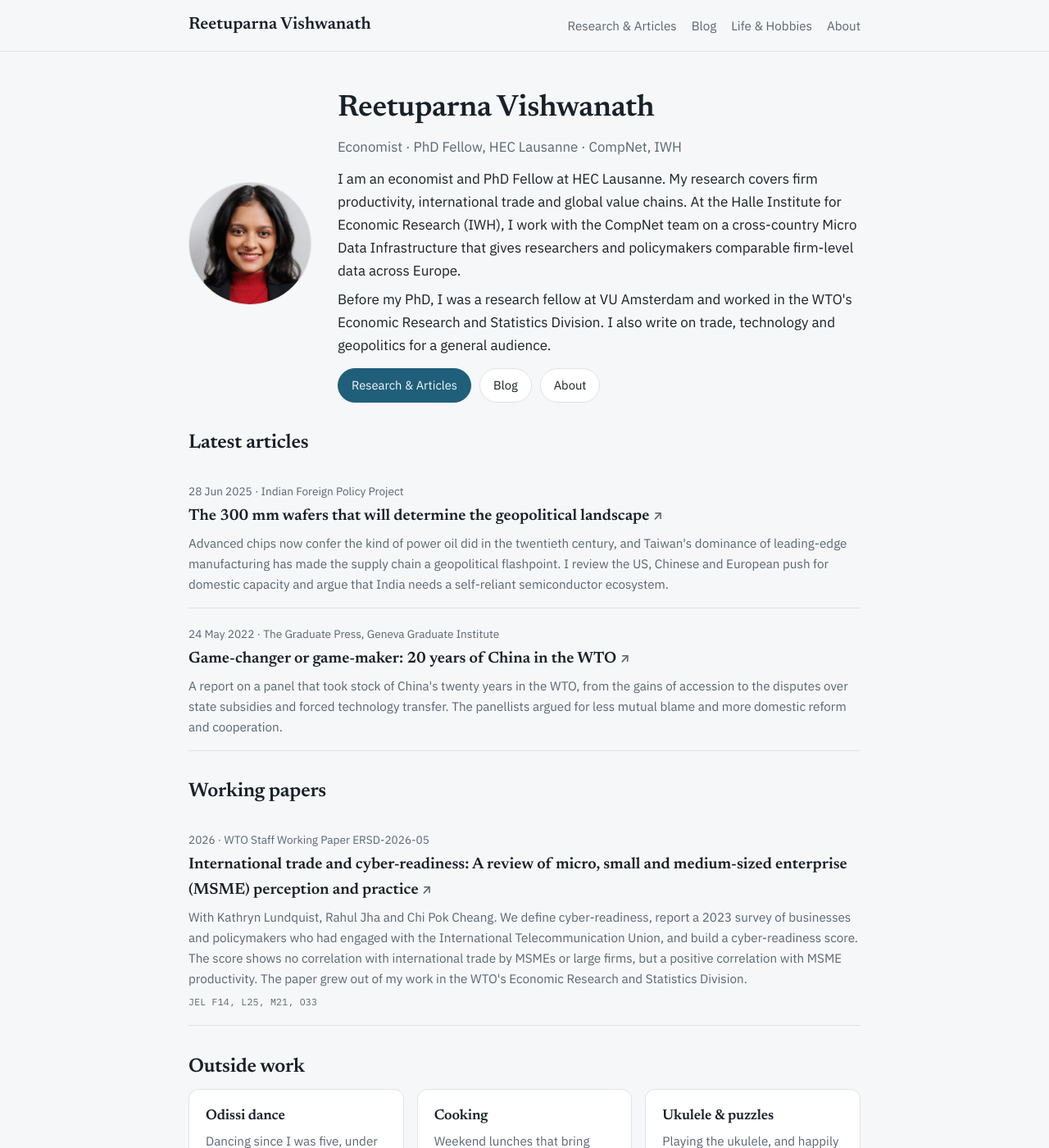
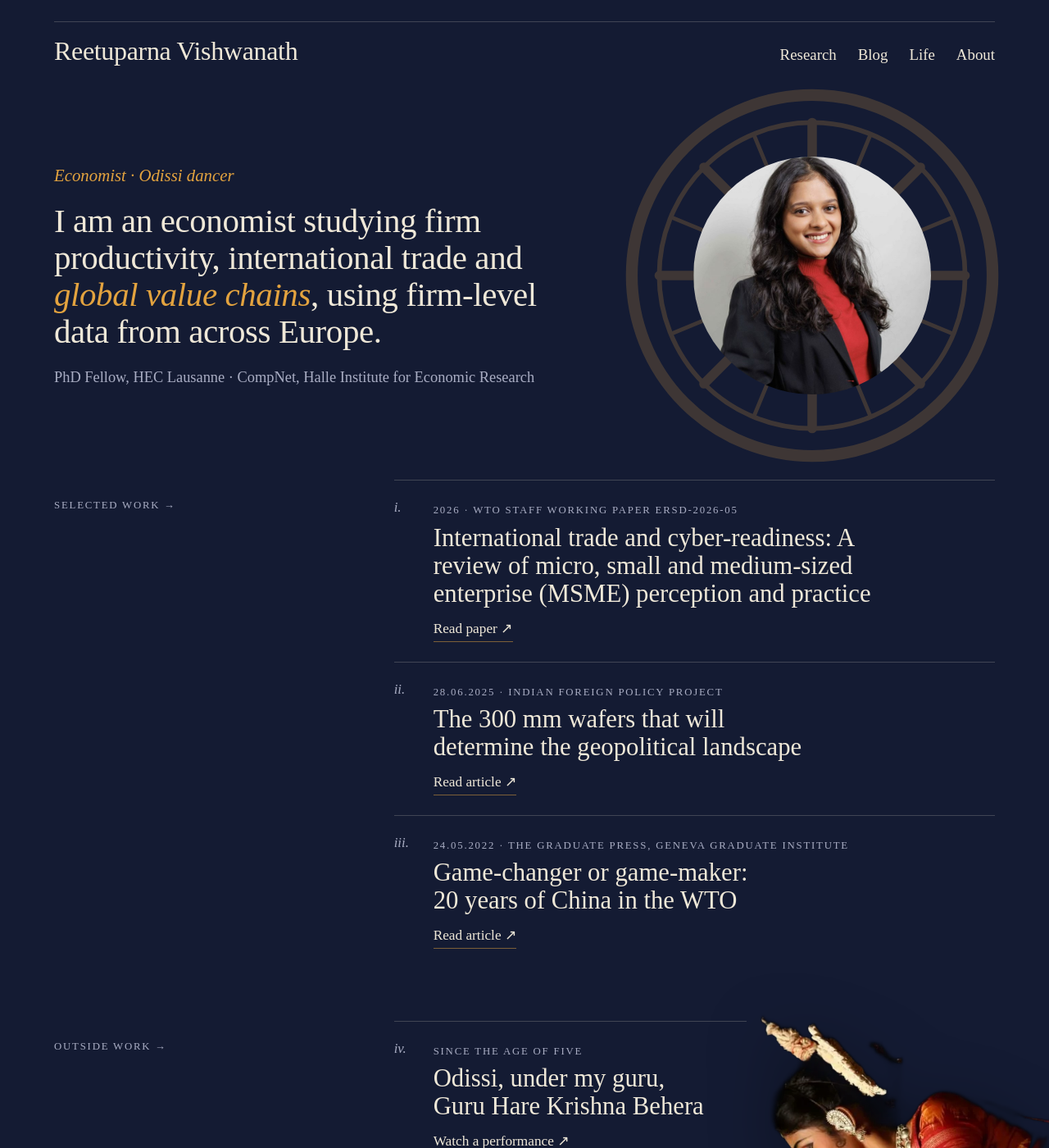
Before and after one commit to reetuparnav/Reetuparnav.github.io, a Jekyll site: the page built from index.html, in a window 1280 px wide and 1400 px high. Shown: the whole window at 82% size. Built offline with Jekyll 4.4.1, drawn with Linux system fonts in a browser that asks for light colours; some web fonts are replaced; some of the changed text lies outside the part shown.

Commit message:
Redesign: indigo and marigold theme in Instrument Serif
Swap layout on the home page with the portrait in the Konark wheel and
the Odissi cut-out beside Outside work; section labels link to Research
and Life; Research links to the blog.

Co-Authored-By: Claude Opus 5.5 <noreply@anthropic.com>
Claude-Session: https://claude.ai/code/session_01Xsa2R2ve3LfZ8MkfZayTEc

```diff
--- a/_layouts/default.html
+++ b/_layouts/default.html
@@ -3,6 +3,7 @@
 <head>
   <meta charset="utf-8">
   <meta name="viewport" content="width=device-width, initial-scale=1">
+  <meta name="theme-color" content="#141b33">
   {% seo %}
   {% if page.url == "/" %}
   <script type="application/ld+json">
@@ -10,27 +11,46 @@
   </script>
   {% endif %}
   <link rel="preconnect" href="https://fonts.googleapis.com">
-  <link href="https://fonts.googleapis.com/css2?family=Newsreader:opsz,wght@6..72,400;6..72,600&family=IBM+Plex+Sans:wght@400;500&family=IBM+Plex+Mono&display=swap" rel="stylesheet">
+  <link rel="preconnect" href="https://fonts.gstatic.com" crossorigin>
+  <link href="https://fonts.googleapis.com/css2?family=Instrument+Serif:ital@0;1&display=swap" rel="stylesheet">
   <link rel="stylesheet" href="{{ '/assets/css/style.css' | relative_url }}">
 </head>
 <body>
+  <svg width="0" height="0" style="position:absolute" aria-hidden="true">
+    <defs>
+      <symbol id="wheel" viewBox="0 0 100 100">
+        <g fill="none" stroke="currentColor">
+          <circle cx="50" cy="50" r="46" stroke-width="3"/>
+          <circle cx="50" cy="50" r="39" stroke-width="1.2"/>
+          <circle cx="50" cy="50" r="8" stroke-width="2"/>
+          <circle cx="50" cy="50" r="2.5" fill="currentColor" stroke="none"/>
+          <g stroke-width="2.4" stroke-linecap="round"><path d="M50 11V42M50 58V89M11 50H42M58 50H89M22.4 22.4L44.3 44.3M55.7 55.7L77.6 77.6M77.6 22.4L55.7 44.3M44.3 55.7L22.4 77.6"/></g>
+          <g stroke-width="1" stroke-linecap="round"><path d="M64.9 14L53.1 42.6M46.9 57.4L35.1 86M86 35.1L57.4 46.9M42.6 53.1L14 64.9M86 64.9L57.4 53.1M42.6 46.9L14 35.1M64.9 86L53.1 57.4M46.9 42.6L35.1 14"/></g>
+        </g>
+      </symbol>
+    </defs>
+  </svg>
   <header class="site-header">
-    <div class="wrap nav">
-      <a class="brand" href="{{ '/' | relative_url }}">{{ site.title }}</a>
-      <nav>
-        {% assign links = "Research & Articles|/research/,Blog|/blog/,Life & Hobbies|/life/,About|/about/" | split: "," %}
-        {% for l in links %}{% assign p = l | split: "|" %}
-        <a href="{{ p[1] | relative_url }}" {% if page.url contains p[1] %}class="active"{% endif %}>{{ p[0] }}</a>
-        {% endfor %}
-      </nav>
+    <div class="wrap">
+      <div class="rule"></div>
+      <div class="nav">
+        <a class="brand" href="{{ '/' | relative_url }}">{{ site.title }}</a>
+        <nav aria-label="Main">
+          {% assign links = "Research|/research/,Blog|/blog/,Life|/life/,About|/about/" | split: "," %}
+          {% for l in links %}{% assign p = l | split: "|" %}<a href="{{ p[1] | relative_url }}"{% if page.url contains p[1] %} class="active"{% endif %}>{{ p[0] }}</a>{% endfor %}
+        </nav>
+      </div>
     </div>
   </header>
-  <main class="wrap">
+  <main>
     {{ content }}
   </main>
   <footer class="site-footer">
     <div class="wrap">
-      <span>© {{ site.time | date: "%Y" }} {{ site.author }}</span>
+      <div class="rule"></div>
+    </div>
+    <div class="wrap">
+      <span>© {{ site.time | date: "%Y" }} {{ site.author }} · {{ site.location }}</span>
       <span class="links">
         <a href="mailto:{{ site.email }}">Email</a>
         <a href="{{ site.social.linkedin }}">LinkedIn</a>
--- a/assets/css/style.css
+++ b/assets/css/style.css
@@ -1,85 +1,148 @@
-/* Layout: single readable column, quiet header, lists over cards. */
+/* Layout: editorial pages on an indigo ground. A hairline-topped header (name left, menu right),
+   then a two-column grid: section labels in the narrow left column, content in the wide right one.
+   Everything is set in Instrument Serif; marigold is the only accent. */
 :root{
-  --bg:#f6f7f8; --surface:#ffffff; --text:#1a2029; --muted:#5a6573; --line:#dfe3e8;
-  --accent:#1f5f7a; --accent-soft:#e3eef3;
-  --serif:"Newsreader",Georgia,serif; --sans:"IBM Plex Sans",system-ui,-apple-system,sans-serif;
-  --mono:"IBM Plex Mono",ui-monospace,monospace;
+  --g:#141b33; --t:#efe8d8; --m:#a9adc3; --r:rgba(239,232,216,.2); --a:#e3a33f; --a-soft:rgba(227,163,63,.5);
+  --serif:"Instrument Serif","Times New Roman",serif;
+  --gut:max(16px, env(safe-area-inset-left, 0px));
+  color-scheme:dark;
 }
-@media (prefers-color-scheme:dark){
-  :root:not([data-theme="light"]){--bg:#11161b;--surface:#172028;--text:#e4e8ec;--muted:#98a4b1;--line:#26313b;--accent:#7cc0dc;--accent-soft:#1a2c36;color-scheme:dark}
-}
-:root[data-theme="dark"]{--bg:#11161b;--surface:#172028;--text:#e4e8ec;--muted:#98a4b1;--line:#26313b;--accent:#7cc0dc;--accent-soft:#1a2c36;color-scheme:dark}
 *{box-sizing:border-box}
 html{-webkit-text-size-adjust:100%}
-body{margin:0;background:var(--bg);color:var(--text);font:17px/1.65 var(--sans)}
-a{color:var(--accent);text-decoration-thickness:1px;text-underline-offset:3px}
-.wrap{max-width:860px;margin:0 auto;padding:0 20px}
-h1,h2,h3{text-wrap:balance;font-family:var(--serif);font-weight:600;line-height:1.2;letter-spacing:-.01em}
-h1{font-size:2.3rem;margin:.2em 0 .3em}
-h2{font-size:1.5rem;margin:2.2rem 0 .8rem}
+html{overflow-x:clip}
+body{margin:0;background:var(--g);color:var(--t);font:400 1.18rem/1.5 var(--serif);overflow-x:hidden}
+a{color:inherit;text-decoration-color:var(--a-soft);text-decoration-thickness:1px;text-underline-offset:4px}
+a:hover{color:var(--a)}
+a:focus-visible{outline:1px solid var(--a);outline-offset:3px}
 img{max-width:100%;height:auto}
+b,strong{font-weight:400}
+h1,h2,h3,h4{font-weight:400;text-wrap:balance}
+.wrap{max-width:1180px;margin:0 auto;padding-left:var(--gut);padding-right:max(16px, env(safe-area-inset-right, 0px))}
 
-.site-header{border-bottom:1px solid var(--line);background:var(--bg);position:sticky;top:env(safe-area-inset-top,0px);z-index:5}
-.nav{display:flex;align-items:center;justify-content:space-between;gap:16px;flex-wrap:wrap;padding-top:14px;padding-bottom:14px}
-.brand{font-family:var(--serif);font-size:1.3rem;font-weight:600;color:var(--text);text-decoration:none}
-nav{display:flex;gap:18px;flex-wrap:wrap}
-nav a{color:var(--muted);text-decoration:none;font-size:.95rem}
-nav a:hover,nav a.active{color:var(--accent)}
-main.wrap{padding-top:40px;padding-bottom:64px;min-height:70vh}
+/* header & footer */
+.site-header .wrap{padding-top:26px}
+.rule{height:1px;background:var(--r)}
+.nav{display:flex;justify-content:space-between;align-items:baseline;flex-wrap:wrap;gap:8px 26px;padding-top:18px}
+.brand{font-size:2rem;line-height:1.1;text-decoration:none;letter-spacing:-.01em}
+.nav nav{display:flex;flex-wrap:wrap;gap:6px 26px;font-size:1.18rem}
+.nav nav a{text-decoration:none}
+.nav nav a.active{color:var(--a)}
+main{padding-bottom:80px}
+.site-footer .wrap + .wrap{display:flex;justify-content:space-between;flex-wrap:wrap;gap:10px 26px;padding-top:22px;padding-bottom:40px;color:var(--m);font-size:1.05rem}
+.site-footer .links{display:flex;gap:22px}
+.site-footer a{text-decoration:none}
 
-.hero{display:grid;grid-template-columns:150px 1fr;gap:32px;align-items:center;margin-bottom:24px}
-.hero img{width:150px;height:150px;border-radius:50%;object-fit:cover;border:1px solid var(--line)}
-.hero .tagline{color:var(--muted);margin:0 0 .6em;font-size:1.05rem}
-.hero p{margin:.4em 0}
-.buttons{display:flex;gap:10px;flex-wrap:wrap;margin-top:14px}
-.btn{display:inline-block;padding:8px 16px;border-radius:999px;border:1px solid var(--line);text-decoration:none;font-size:.92rem;color:var(--text);background:var(--surface)}
-.btn.primary{background:var(--accent);border-color:var(--accent);color:var(--bg)}
-@media (max-width:620px){.hero{grid-template-columns:1fr;text-align:left}.hero img{width:110px;height:110px}h1{font-size:1.9rem}}
+/* shared small type */
+.kicker,.date,.jel{font-size:.8rem;text-transform:uppercase;letter-spacing:.14em;color:var(--m)}
+.kicker{margin:0}
+a.kicker{text-decoration:none}
+a.kicker::after{content:" \2192"}
+a.kicker:hover{color:var(--a)}
+.more{display:inline-block;margin-top:22px;font-style:italic;text-decoration:none;border-bottom:1px solid var(--a-soft);padding-bottom:2px}
+.more::after{content:" \2192";font-style:normal}
+.ext-link::after{content:" \2197"}
 
-.cards{display:grid;grid-template-columns:repeat(auto-fit,minmax(240px,1fr));gap:16px}
-.card{background:var(--surface);border:1px solid var(--line);border-radius:12px;padding:18px 20px}
-.card h3{margin:.2em 0 .4em;font-size:1.15rem}
-.card p{margin:0;color:var(--muted);font-size:.95rem}
+/* home: opening */
+.home-hero{display:grid;grid-template-columns:minmax(0,1.45fr) minmax(0,1fr);gap:32px 56px;align-items:center;padding-top:110px;padding-bottom:40px}
+.name-line{font-style:italic;color:var(--a);font-size:1.3rem;margin:0 0 18px}
+.statement{font-size:clamp(1.75rem,3.2vw,2.65rem);line-height:1.1;letter-spacing:-.01em;margin:0 0 20px;text-wrap:pretty;max-width:21em}
+.statement em{color:var(--a)}
+.sub{color:var(--m);margin:0;font-size:1.15rem}
+.halo-fig{position:relative;width:100%;max-width:290px;aspect-ratio:1;margin:0 auto}
+.halo-fig .wheel{position:absolute;left:50%;top:50%;width:165%;height:165%;transform:translate(-50%,-50%);color:var(--a);opacity:.2;pointer-events:none}
+.halo-fig img{position:relative;display:block;width:100%;height:100%;object-fit:cover;object-position:center 18%;border-radius:50%}
+
+/* two-column sections */
+.sec{display:grid;grid-template-columns:minmax(0,1fr) minmax(0,2fr);gap:12px 48px;margin-top:64px}
+.sec > .kicker{padding-top:22px}
+.entries{list-style:none;margin:0;padding:0}
+.home-sections{counter-reset:entry}
+.entry{display:grid;grid-template-columns:48px minmax(0,1fr);gap:0 0;border-top:1px solid var(--r);padding:20px 0 24px;counter-increment:entry}
+.entry::before{content:counter(entry, lower-roman) ".";font-style:italic;color:var(--m);font-size:1.05rem}
+.entry h3{font-size:clamp(1.45rem,2.4vw,1.95rem);line-height:1.12;margin:4px 0 10px}
+.entry h3 a{text-decoration:none}
+.entry p{margin:0 0 14px;color:var(--m);font-size:1.1rem;max-width:40em}
+.go{display:inline-block;text-decoration:none;border-bottom:1px solid var(--a-soft);padding-bottom:2px;font-size:1.08rem}
+.go.ext::after{content:" \2197"}
+.go.int::after{content:" \2192"}
+.trio{display:grid;grid-template-columns:repeat(auto-fit,minmax(200px,1fr));gap:0 26px}
+.trio div{border-top:1px solid var(--r);padding:16px 0 4px}
+.trio h4{font-size:1.45rem;margin:2px 0 6px;line-height:1.15}
+.trio p{margin:0;color:var(--m);font-size:1.1rem}
+
+/* home: outside work with the dancing cut-out */
+.bleed{position:relative}
+.bleed .dancer{position:absolute;right:0;top:-10px;height:560px;width:auto;pointer-events:none;filter:drop-shadow(0 18px 40px rgba(0,0,0,.35))}
+.bleed .sec > div{position:relative;z-index:1;max-width:430px}
+.bleed .trio{grid-template-columns:1fr}
+.bleed{min-height:580px}
+
+/* inner pages */
+.page-head{padding-top:56px;margin-bottom:8px}
+.page-head h1{font-size:clamp(2.6rem,6vw,4.6rem);line-height:1;letter-spacing:-.02em;margin:0 0 16px}
+.page-head .lede{font-style:italic;color:var(--m);font-size:1.3rem;margin:0;max-width:40em}
+.prose{display:grid;grid-template-columns:minmax(0,1fr) minmax(0,2fr);column-gap:48px;margin-top:40px}
+.prose > *{grid-column:2;margin-top:0;margin-bottom:1em}
+.prose > h2{grid-column:1;font-size:.8rem;text-transform:uppercase;letter-spacing:.14em;color:var(--m);margin:40px 0 0;padding-top:22px;border-top:1px solid var(--r)}
+.prose > h2 + *{margin-top:40px;padding-top:18px;border-top:1px solid var(--r)}
+.prose > h2:first-child,.prose > h2:first-child + *{margin-top:0}
+.prose p{max-width:none}
+.prose ul{padding-left:1.1em}
+.prose li{margin-bottom:.45em}
+.prose li::marker{color:var(--a)}
+.prose strong{font-style:italic}
+.prose > p:has(> .portrait){grid-column:1;grid-row:span 3;margin:6px 0 0}
+.portrait{display:block;width:100%;max-width:300px}
+.lead-note{color:var(--m)}
+
+/* lists of publications */
+.pubs{list-style:none;padding:0;margin:0;counter-reset:entry}
+.pubs > li{counter-increment:entry;position:relative;border-top:1px solid var(--r);padding:18px 0 22px 48px;margin:0}
+.pubs > li::before{content:counter(entry, lower-roman) ".";font-style:italic;color:var(--m);position:absolute;left:0;top:20px}
+.prose > h2 + .pubs{border-top:0;padding-top:0}
+.pubs strong{font-style:normal;font-size:1.45rem;line-height:1.15;display:inline-block;margin-bottom:4px}
+.pubs .venue{font-style:italic;color:var(--m)}
+.pub-note{color:var(--m)}
+.pubs a{border-bottom:1px solid var(--a-soft);text-decoration:none}
+.jel{display:inline-block;margin-top:6px}
 
 .post-list{list-style:none;padding:0;margin:0}
-.post-list li{padding:16px 0;border-bottom:1px solid var(--line)}
-.post-list .date{color:var(--muted);font-size:.85rem}
-.post-list a.title{font-family:var(--serif);font-size:1.2rem;font-weight:600;color:var(--text);text-decoration:none;display:block;margin:2px 0 4px}
-.post-list a.title:hover{color:var(--accent)}
-.post-list p{margin:0;color:var(--muted);font-size:.95rem}
-.tag{display:inline-block;font-size:.75rem;padding:2px 8px;border-radius:999px;background:var(--accent-soft);color:var(--accent);margin-right:6px;vertical-align:middle}
+.post-list li{border-top:1px solid var(--r);padding:18px 0 22px}
+.prose > h2 + .post-list{border-top:0;padding-top:0}
+.post-list a.title{display:block;font-size:1.6rem;line-height:1.15;margin:4px 0 8px;text-decoration:none}
+.post-list .ext{font-size:.75em;color:var(--a)}
+.post-list p{margin:0;color:var(--m)}
 
-.pubs{padding-left:1.2em}
-.pubs li{margin-bottom:12px}
-.pubs .venue{color:var(--muted);font-style:italic}
+/* life page */
+.gallery{columns:3 220px;column-gap:14px;margin:8px 0 8px}
+.gallery figure{break-inside:avoid;margin:0 0 14px}
+.gallery img{display:block;width:100%}
+.gallery figcaption{font-size:.95rem;font-style:italic;color:var(--m);margin-top:6px;line-height:1.35}
+.video-card{position:relative;display:block;aspect-ratio:16/9;overflow:hidden;text-decoration:none}
+.video-card img{width:100%;height:100%;object-fit:cover;display:block}
+.video-card .play{position:absolute;left:18px;bottom:18px;width:56px;height:56px;background:var(--a);color:var(--g);display:flex;align-items:center;justify-content:center;font-size:1.2rem}
+.video-card .video-label{position:absolute;left:88px;bottom:30px;color:#fff;font-size:1.15rem;text-shadow:0 1px 8px rgba(0,0,0,.6)}
+.talk-photos{display:grid;grid-template-columns:repeat(auto-fit,minmax(200px,1fr));gap:12px;margin-top:12px}
+.talk-photos img{display:block;width:100%}
 
-.kicker{color:var(--muted);font-size:.85rem;text-transform:uppercase;letter-spacing:.06em;margin:0}
-.lede{font-size:1.15rem;color:var(--muted);margin-top:0}
-.prose{font-family:var(--serif);font-size:1.12rem;line-height:1.75}
-.prose blockquote{margin:1.4em 0;padding:.2em 1.2em;border-left:3px solid var(--accent);color:var(--muted)}
-.back{margin-top:40px}
-
-.site-footer{border-top:1px solid var(--line);color:var(--muted);font-size:.9rem;padding:24px 0}
-.site-footer .wrap{display:flex;justify-content:space-between;flex-wrap:wrap;gap:12px}
-.site-footer .links a{margin-left:14px;color:var(--muted)}
-.site-footer .links a:first-child{margin-left:0}
-.jel{font-family:var(--mono);font-size:.72rem;color:var(--muted);letter-spacing:.02em}
-.card h3{font-size:1.1rem}
-a:focus-visible,.btn:focus-visible{outline:2px solid var(--accent);outline-offset:3px}
-@media (max-width:620px){.site-header{position:static}main.wrap{padding-top:28px}}
-.ext{font-family:var(--sans);font-size:.8em;color:var(--muted)}
-.pub-note{color:var(--muted);font-size:.95rem}
-.portrait{float:right;width:240px;max-width:42%;margin:0 0 16px 24px;border-radius:12px;border:1px solid var(--line)}
-@media (max-width:620px){.portrait{float:none;display:block;width:100%;max-width:320px;margin:0 0 20px}}
-h2{clear:both}
-.gallery{columns:3 220px;column-gap:14px;margin:24px 0 8px;font-family:var(--sans)}
-.gallery figure{break-inside:avoid;margin:0 0 14px}
-.gallery img{display:block;width:100%;border-radius:10px;border:1px solid var(--line)}
-.gallery figcaption{font-size:.8rem;color:var(--muted);margin-top:6px;line-height:1.4}
-.video-card{position:relative;display:block;margin:24px 0;border-radius:12px;overflow:hidden;border:1px solid var(--line);aspect-ratio:16/9;max-width:100%}
-.video-card img{width:100%;height:100%;object-fit:cover;display:block}
-.video-card .play{position:absolute;top:50%;left:50%;transform:translate(-50%,-50%);width:64px;height:64px;border-radius:50%;background:rgba(0,0,0,.6);color:#fff;display:flex;align-items:center;justify-content:center;font-size:1.4rem}
-.video-card .video-label{position:absolute;left:0;right:0;bottom:0;padding:10px 14px;background:linear-gradient(transparent,rgba(0,0,0,.7));color:#fff;font-family:var(--sans);font-size:.9rem}
-.video-card:hover .play{background:var(--accent)}
-.talk-photos{display:grid;grid-template-columns:repeat(auto-fit,minmax(200px,1fr));gap:12px;margin-top:12px}
-.talk-photos img{width:100%;border-radius:10px;border:1px solid var(--line);display:block}
+@media (max-width:720px){
+  .nav{flex-direction:column;align-items:flex-start}
+  .brand{font-size:1.6rem}
+  .home-hero{grid-template-columns:1fr;padding-top:36px}
+  .halo-fig{max-width:200px;margin:70px auto 50px}
+  .home-hero{padding-bottom:0}
+  .sec,.prose{grid-template-columns:1fr}
+  .sec{margin-top:44px}
+  .sec > .kicker{padding-top:0}
+  .prose > *,.prose > h2{grid-column:1}
+  .prose > h2 + *{margin-top:12px;border-top:0;padding-top:0}
+  .prose > p:has(> .portrait){grid-row:auto;margin-bottom:20px}
+  .portrait{max-width:240px}
+  .entry{grid-template-columns:36px minmax(0,1fr)}
+  .pubs > li{padding-left:36px}
+  .bleed{display:flex;flex-direction:column;min-height:0}
+  .bleed .dancer{position:relative;order:2;right:auto;top:auto;height:auto;width:80%;margin:10px 0 0 auto}
+  .bleed .wrap{order:1;width:100%}
+  .bleed .sec > div{max-width:none}
+}
+@media (prefers-reduced-motion:no-preference){a{transition:color .15s}}
--- a/index.html
+++ b/index.html
@@ -1,43 +1,62 @@
 ---
 layout: default
 ---
-<section class="hero">
-  <img src="{{ '/assets/img/profile.jpg' | relative_url }}" alt="Photo of {{ site.author }}">
-  <div>
-    <h1>Reetuparna Vishwanath</h1>
-    <p class="tagline">{{ site.tagline }}</p>
-    <p>I am an economist and PhD Fellow at HEC Lausanne. My research covers firm productivity, international trade and global value chains. At the Halle Institute for Economic Research (IWH), I work with the CompNet team on a cross-country Micro Data Infrastructure that gives researchers and policymakers comparable firm-level data across Europe.</p>
-    <p>Before my PhD, I was a research fellow at VU Amsterdam and worked in the WTO's Economic Research and Statistics Division. I also write on trade, technology and geopolitics for a general audience.</p>
-    <div class="buttons">
-      <a class="btn primary" href="{{ '/research/' | relative_url }}">Research & Articles</a>
-      <a class="btn" href="{{ '/blog/' | relative_url }}">Blog</a>
-      <a class="btn" href="{{ '/about/' | relative_url }}">About</a>
+<div class="wrap">
+  <section class="home-hero">
+    <div>
+      <p class="name-line">Economist · Odissi dancer</p>
+      <h1 class="statement">I am an economist studying firm productivity, international trade and <em>global value chains</em>, using firm-level data from across Europe.</h1>
+      <p class="sub">PhD Fellow, HEC Lausanne · CompNet, Halle Institute for Economic Research</p>
+    </div>
+    <div class="halo-fig">
+      <svg class="wheel" aria-hidden="true"><use href="#wheel"/></svg>
+      <img src="{{ '/assets/img/portrait-side.jpg' | relative_url }}" alt="Portrait of {{ site.author }}">
+    </div>
+  </section>
+</div>
+
+<div class="home-sections">
+  <div class="wrap">
+    <section class="sec" aria-labelledby="sel">
+      <a class="kicker" id="sel" href="{{ '/research/' | relative_url }}">Selected work</a>
+      <ol class="entries">
+        {% for paper in site.data.working_papers limit:2 %}
+        <li class="entry"><div>
+          <span class="date">{{ paper.year }} · {{ paper.series }}</span>
+          <h3><a href="{{ paper.url }}">{{ paper.title }}</a></h3>
+          <a class="go ext" href="{{ paper.url }}">Read paper</a>
+        </div></li>
+        {% endfor %}
+        {% for post in site.categories.articles limit:2 %}
+        <li class="entry"><div>
+          <span class="date">{{ post.date | date: "%d.%m.%Y" }}{% if post.publication %} · {{ post.publication }}{% endif %}</span>
+          <h3><a href="{% if post.external_url %}{{ post.external_url }}{% else %}{{ post.url | relative_url }}{% endif %}">{{ post.title }}</a></h3>
+          <a class="go {% if post.external_url %}ext{% else %}int{% endif %}" href="{% if post.external_url %}{{ post.external_url }}{% else %}{{ post.url | relative_url }}{% endif %}">Read article</a>
+        </div></li>
+        {% endfor %}
+      </ol>
+    </section>
+  </div>
+
+  <div class="bleed">
+    <img class="dancer" src="{{ '/assets/img/odissi-cutout.webp' | relative_url }}" alt="Reetuparna performing Odissi">
+    <div class="wrap">
+      <section class="sec" aria-labelledby="out">
+        <a class="kicker" id="out" href="{{ '/life/' | relative_url }}">Outside work</a>
+        <div>
+          <ol class="entries">
+            <li class="entry"><div>
+              <span class="date">Since the age of five</span>
+              <h3><a href="{{ '/life/' | relative_url }}">Odissi, under my guru, Guru Hare Krishna Behera</a></h3>
+              <a class="go ext" href="https://www.youtube.com/watch?v=01AtetiPhDU">Watch a performance</a>
+            </div></li>
+          </ol>
+          <div class="trio">
+            <div><span class="date">Weekends</span><h4>Cooking</h4><p>Indian spices in Italian and French dishes.</p></div>
+            <div><span class="date">Evenings</span><h4>Ukulele &amp; puzzles</h4><p>Happily losing hours to a good puzzle.</p></div>
+          </div>
+        </div>
+      </section>
     </div>
   </div>
-</section>
-
-<h2>Latest articles</h2>
-<ul class="post-list">
-{% for post in site.categories.articles limit:3 %}
-  <li><span class="date">{{ post.date | date: "%-d %b %Y" }}{% if post.publication %} · {{ post.publication }}{% endif %}</span>
-  <a class="title" href="{% if post.external_url %}{{ post.external_url }}{% else %}{{ post.url | relative_url }}{% endif %}">{{ post.title }}{% if post.external_url %} <span class="ext">↗</span>{% endif %}</a>
-  <p>{{ post.summary }}</p>{% if post.jel %}<span class="jel">JEL {{ post.jel }}</span>{% endif %}</li>
-{% endfor %}
-</ul>
-
-<h2>Working papers</h2>
-<ul class="post-list">
-{% for paper in site.data.working_papers limit:3 %}
-  <li><span class="date">{{ paper.year }} · {{ paper.series }}</span>
-  <a class="title" href="{{ paper.url }}">{{ paper.title }} <span class="ext">↗</span></a>
-  <p>{% if paper.coauthors %}With {{ paper.coauthors }}. {% endif %}{{ paper.summary }}</p>{% if paper.jel %}<span class="jel">JEL {{ paper.jel }}</span>{% endif %}</li>
-{% endfor %}
-</ul>
-
-<h2>Outside work</h2>
-<div class="cards">
-  <div class="card"><h3>Odissi dance</h3><p>Dancing since I was five, under my guru, Guru Hare Krishna Behera.</p></div>
-  <div class="card"><h3>Cooking</h3><p>Weekend lunches that bring Indian spices into Italian and French dishes.</p></div>
-  <div class="card"><h3>Ukulele & puzzles</h3><p>Playing the ukulele, and happily losing hours to a good puzzle.</p></div>
 </div>
-<p><a href="{{ '/life/' | relative_url }}">More about life and hobbies →</a></p>
--- a/research.html
+++ b/research.html
@@ -57,3 +57,4 @@ intro: "I study firm productivity, international trade and global value chains u
   <p>{{ post.summary }}</p>{% if post.jel %}<span class="jel">JEL {{ post.jel }}</span>{% endif %}</li>
 {% endfor %}
 </ul>
+<p class="lead-note">Shorter, informal pieces on economics and academic life are on the blog. <a class="more" href="{{ '/blog/' | relative_url }}">Read the blog</a></p>
```
Also changed, not shown: _layouts/page.html (+5 -3 lines), _layouts/post.html (+9 -6 lines), assets/img/odissi-cutout.webp (added).
